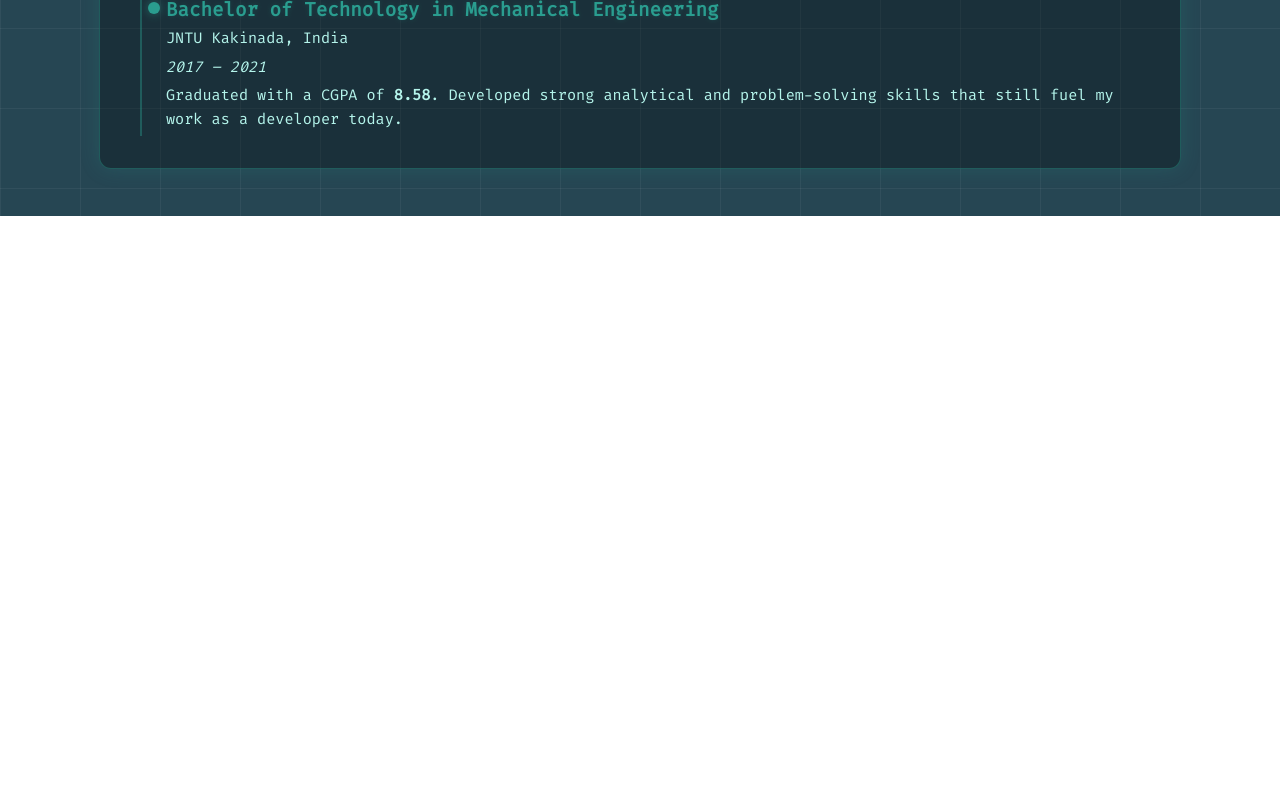
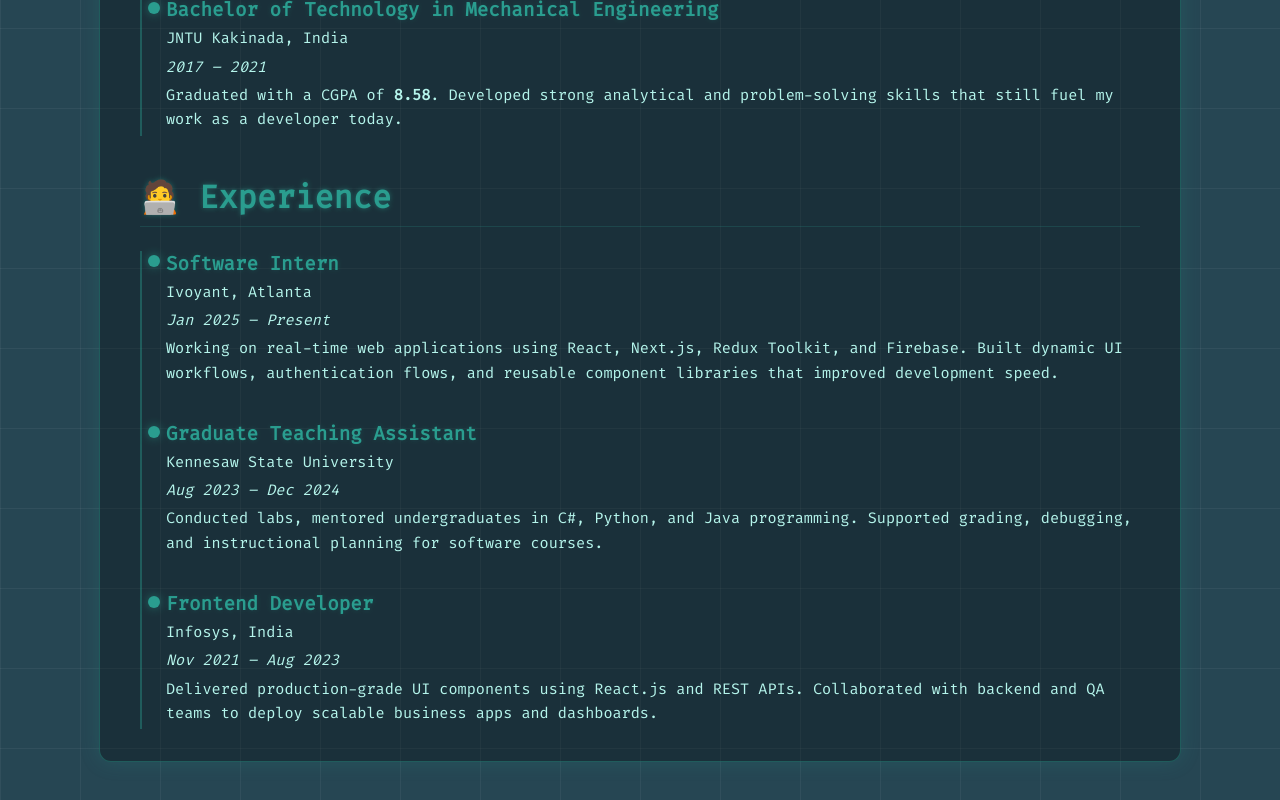
Before and after one commit to chandu034/codespaces-react, a React (Vite) app: page /about in a window 1280 px wide. Shown: the part 932-1732 px from the top of the page. Before the commit the page ends 1148 px from the top, so only its background shows below. Built offline with nearby package versions, Linux system fonts and the light colour scheme.

Commit message:
added experience

```diff
--- a/src/pages/About.jsx
+++ b/src/pages/About.jsx
@@ -140,6 +140,48 @@ const About = () => {
           </TimelineContent>
         </TimelineItem>
       </Timeline>
+      <Heading style={{ marginTop: '2.5rem' }}>🧑‍💻 Experience</Heading>
+<Timeline>
+  <TimelineItem>
+    <TimelineDot />
+    <TimelineContent>
+      <h4>Software Intern</h4>
+      <p>Ivoyant, Atlanta</p>
+      <p><i>Jan 2025 – Present</i></p>
+      <p>
+        Working on real-time web applications using React, Next.js, Redux Toolkit, and Firebase. Built dynamic UI workflows,
+        authentication flows, and reusable component libraries that improved development speed.
+      </p>
+    </TimelineContent>
+  </TimelineItem>
+
+  <TimelineItem>
+    <TimelineDot />
+    <TimelineContent>
+      <h4>Graduate Teaching Assistant</h4>
+      <p>Kennesaw State University</p>
+      <p><i>Aug 2023 – Dec 2024</i></p>
+      <p>
+        Conducted labs, mentored undergraduates in C#, Python, and Java programming. Supported grading, debugging, and
+        instructional planning for software courses.
+      </p>
+    </TimelineContent>
+  </TimelineItem>
+
+  <TimelineItem>
+    <TimelineDot />
+    <TimelineContent>
+      <h4>Frontend Developer</h4>
+      <p>Infosys, India</p>
+      <p><i>Nov 2021 – Aug 2023</i></p>
+      <p>
+        Delivered production-grade UI components using React.js and REST APIs. Collaborated with backend and QA teams to
+        deploy scalable business apps and dashboards.
+      </p>
+    </TimelineContent>
+  </TimelineItem>
+</Timeline>
+
     </AboutSection>
   );
 };
```
